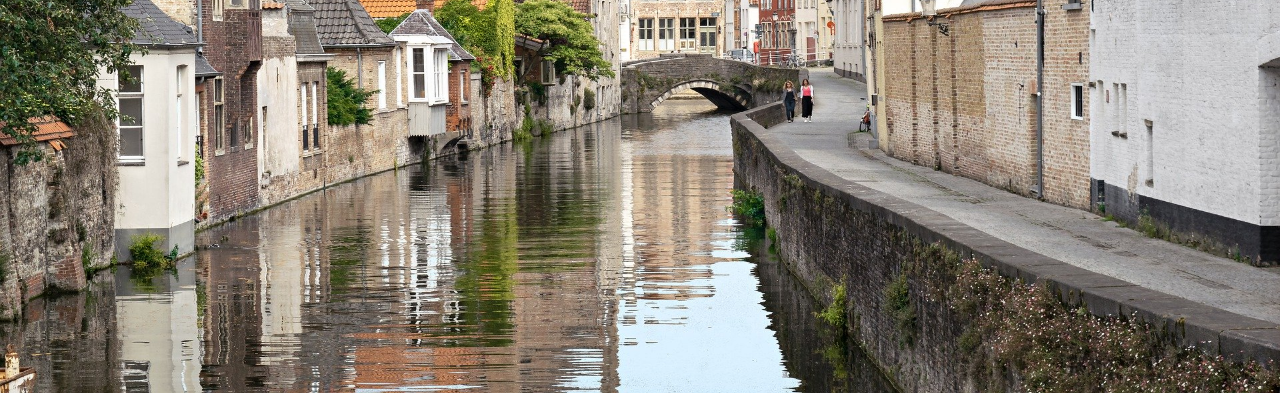
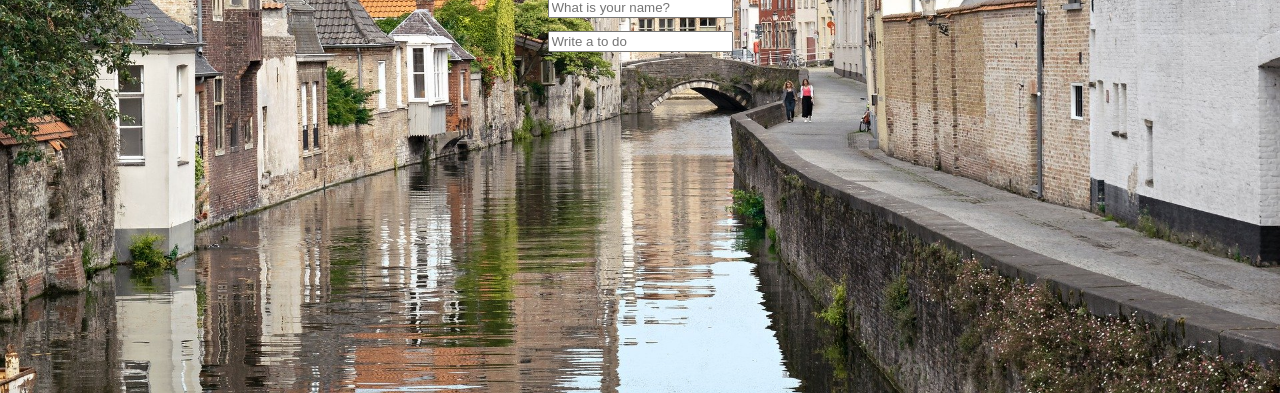
Before and after one commit to bomjin/JS-todolist, a plain HTML site: page index.html in a window 1280 px wide. Shown: the part 407-800 px from the top of the page. Drawn offline with Linux system fonts and the light colour scheme.

Commit message:
CSS : CSS add

```diff
--- a/index.css
+++ b/index.css
@@ -1,5 +1,19 @@
+* {
+  margin: 0px;
+  box-sizing: border-box;
+}
 body {
   background-color: #ecf0f1;
+}
+.toDoList-container {
+  position: absolute;
+  display: flex;
+  flex-direction: column;
+  justify-content: center;
+  align-items: center;
+  width: 100%;
+  height: 100%;
+  font-size: 30px;
 }
 
 h1 {
@@ -15,6 +29,11 @@ h1 {
 }
 
 .showing {
+  display: block;
+}
+.js-toDoForm {
+}
+.js-weather {
   display: block;
 }
 
--- a/index.html
+++ b/index.html
@@ -12,6 +12,8 @@
   </head>
 
   <body>
+    <!-- toDoList -->
+    <section class="toDoList-container">
       <div class="js-clock">
         <h1>00:00</h1>
       </div>
@@ -24,5 +26,6 @@
       </form>
       <ul class="js-toDoList"></ul>
       <span class="js-weather"></span>
+    </section>
   </body>
 </html>
```
Lines whose indentation alone changed are shown as unchanged.
